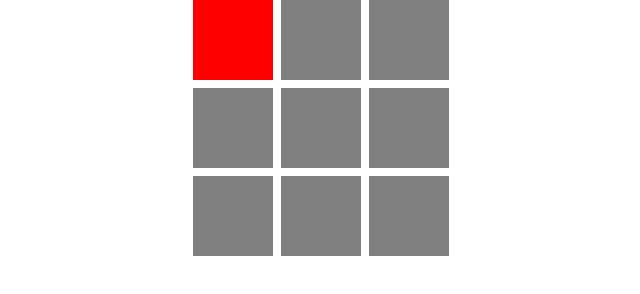
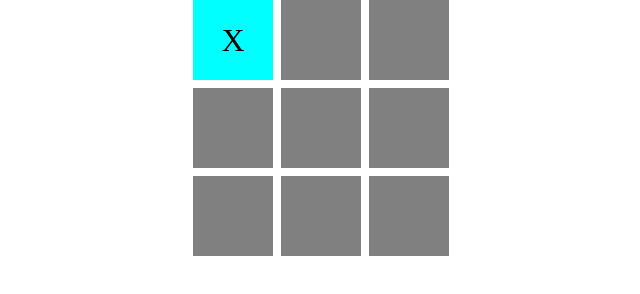
Before and after one commit to Dullat/tic-tac-toe, a plain HTML site: page index.html in a window 1280 px wide. Both pictures are taken after a click on the element 552 px from the left and 40 px from the top of the page. Shown: the whole page, without its empty margins (319-959 px from the left). Drawn offline with Linux system fonts and the light colour scheme.

Commit message:
base Working

```diff
--- a/script.js
+++ b/script.js
@@ -4,6 +4,14 @@ let GameBoard = (function () {
         "", "", "",
         "", "", ""
     ];
+
+    function drawMarks(box, mark) {
+        box.textContent = mark;
+        console.log(box);
+        if(mark === "X"){
+            box.style.background = 'aqua';
+        }
+    }
 
     let render = () => {
         let boardContainer = document.querySelector('.board');
@@ -17,7 +25,7 @@ let GameBoard = (function () {
         });
     };
 
-    return { render };
+    return { render, drawMarks };
 })();
 
 GameBoard.render();
@@ -27,7 +35,7 @@ let regester = (function () {
     let friend = [];
     let currentUser = "you";
 
-    function checkWinner(plr) {
+    function checkWinner(plr, who) {
         const winningCombos = [
             [0, 1, 2],
             [3, 4, 5],
@@ -43,20 +51,22 @@ let regester = (function () {
             let [a,b,c] = combo;
             console.log([a,b,c]);
             if(plr.includes(a) && plr.includes(b) && plr.includes(c)){
-                console.log("won");
+                alert(`${who} won`)
             }
         })
     }
 
-    function switchUser(value, index) {
+    function switchUser(box, index) {
         console.log(currentUser);
         if (currentUser === "you") {
+            GameBoard.drawMarks(box, "X");
             you.push(index);
-            checkWinner(you);
+            checkWinner(you, "you");
             currentUser = "friend";
         } else if (currentUser === "friend") {
+            GameBoard.drawMarks(box, "O");
             friend.push(index);
-            checkWinner(friend);
+            checkWinner(friend, "friend");
             currentUser = "you"
         }
 
--- a/style.css
+++ b/style.css
@@ -24,4 +24,8 @@ body {
     width: 5rem;
     aspect-ratio: 1;
     background: gray;
+    font-size: 2rem;
+
+    display: grid;
+    place-content: center;
 }
```
